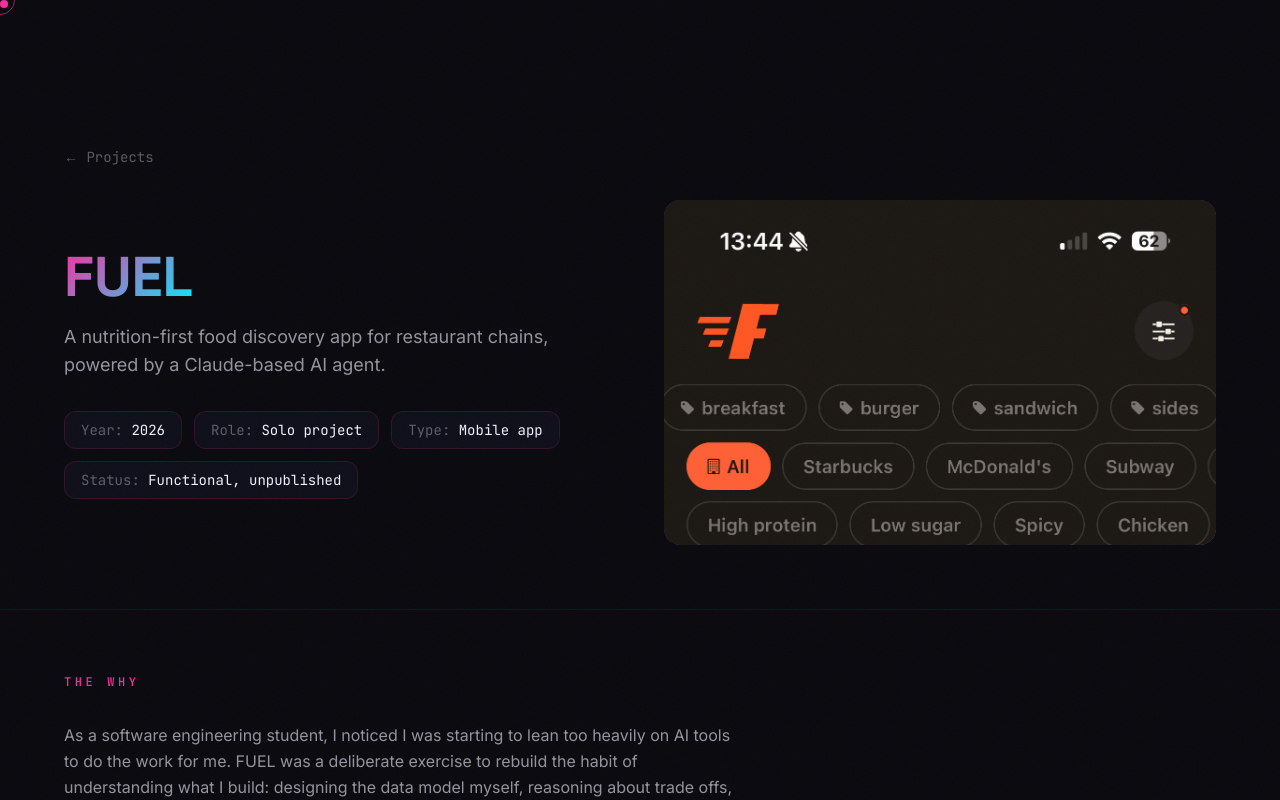
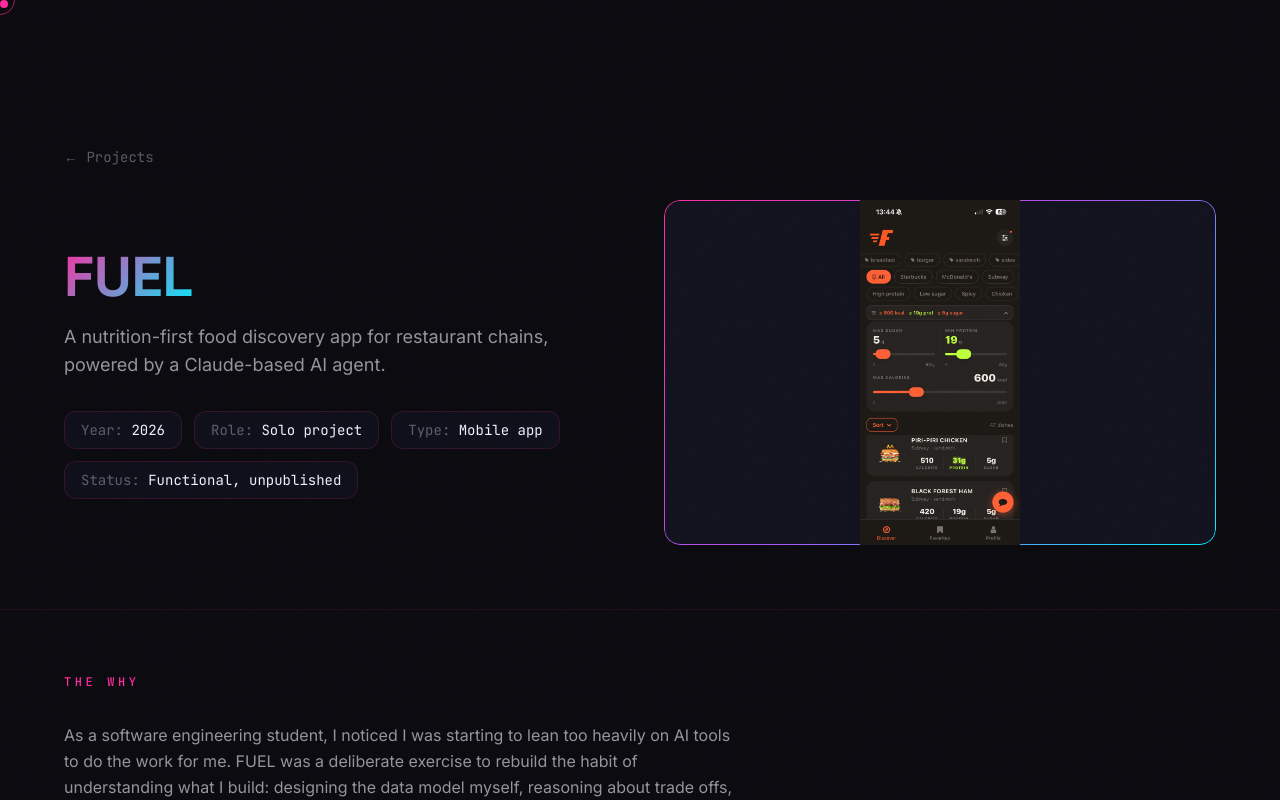
Before and after one commit to anaelle00/portfolio, a Next.js app: page /en/projects/fuel in a window 1280 px wide. Shown: the top 800 px of the page. Built offline with nearby package versions, Linux system fonts and the light colour scheme.

Commit message:
fix: show full hero screenshot on FUEL page with object-contain

```diff
--- a/src/components/sections/FuelPage.tsx
+++ b/src/components/sections/FuelPage.tsx
@@ -187,7 +187,7 @@
                 alt="FUEL discover screen"
                 fill
                 sizes="(min-width: 768px) 50vw, 100vw"
-                className="object-cover object-top"
+                className="object-contain"
                 priority
               />
             </motion.div>
```
